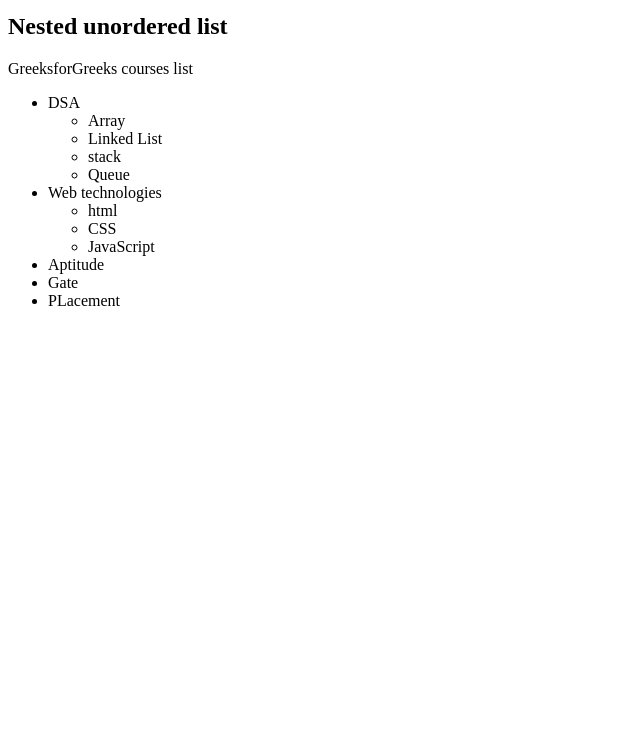
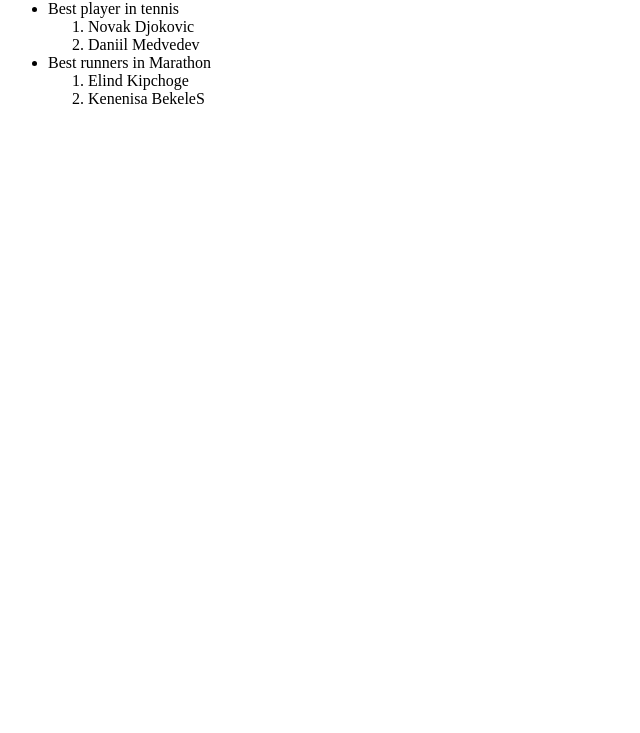
Before and after one commit to Ahsan205prince786/my-first-assignment, a plain HTML site: page index.html in a window 1280 px wide. Shown: the part 67-800 px from the top of the page, without its empty margins (0-640 px from the left). Drawn offline with Linux system fonts and the light colour scheme.

Commit message:
second work

```diff
--- a/index.html
+++ b/index.html
@@ -6,22 +6,14 @@
     <title>Document</title>
 </head>
 <body>
-    <h1 style="color: green;">GreeksforGreeks</h1>
-    <h2>Nested unordered list</h2>
-    <p>GreeksforGreeks courses list</p>
+
+    <h2>Olampic Games</h2>
+
     <ul>
-        <li>DSA<ul><li>Array</li>
-        <li>Linked List</li>
-        <li>stack</li>
-        <li>Queue</li>
-        </ul>
-    </li>
-    <li>Web technologies<ul><li>html</li>
-    <li>CSS</li>
-    <li>JavaScript</li> </ul></li>
-   <li>Aptitude</li>
-   <li>Gate</li>
-   <li>PLacement</li>
+        <li>Best player in tennis<ol><li>Novak Djokovic</li>
+        <li>Daniil Medvedev</li></ol></li>
+        <li>Best runners in Marathon <ol><li>Elind Kipchoge</li>
+        <li>Kenenisa BekeleS</li></ol></li>
     </ul>
 
 </body>
```
